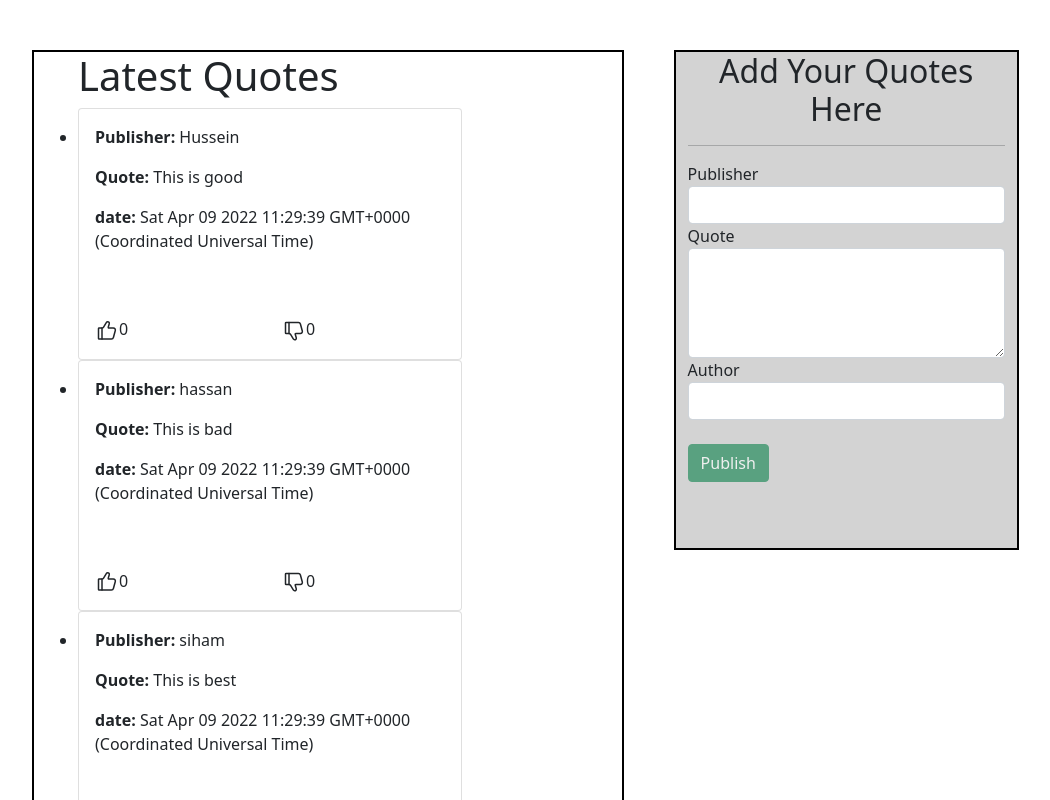
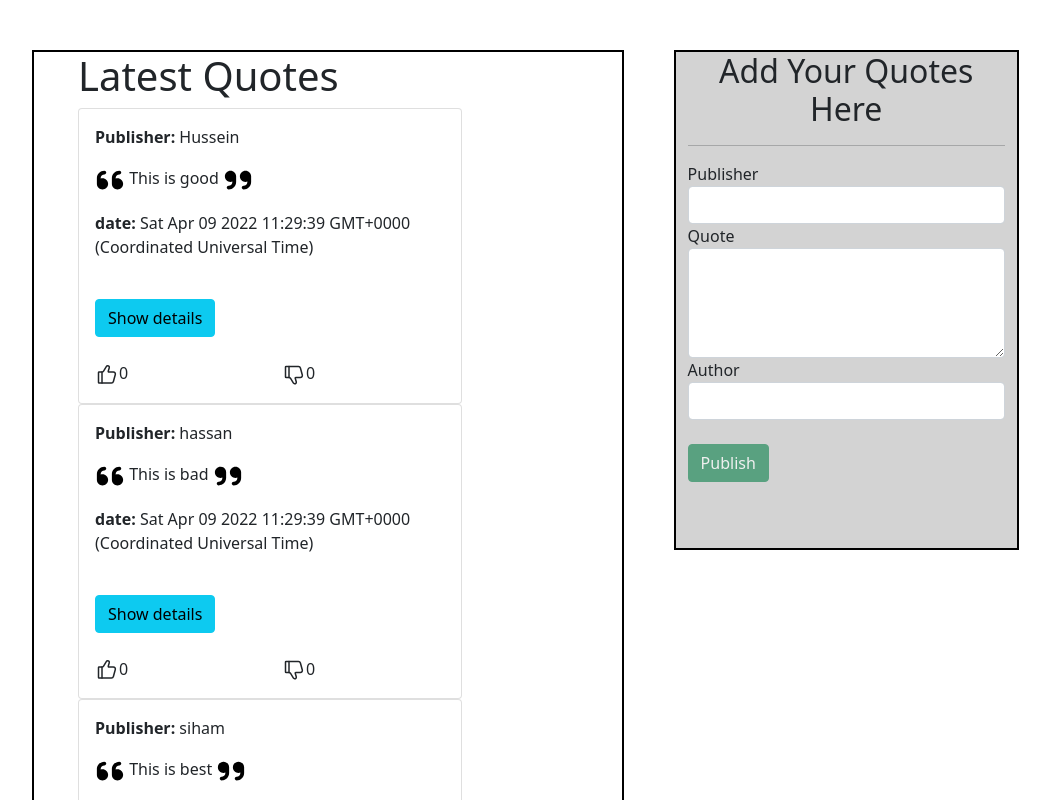
Before and after one commit to Hussein-omar-osman/quoteApp, an Angular app: page / in a window 1280 px wide. Shown: the top 800 px of the page, without its empty margins (32-1082 px from the left). Built offline with nearby package versions, Linux system fonts and the light colour scheme.

Commit message:
adding quotes svgs

```diff
--- a/src/app/quote/quote.component.css
+++ b/src/app/quote/quote.component.css
@@ -25,3 +25,12 @@
 .downvotes span {
   user-select: none;
 }
+
+.svgQuotes {
+  width: 30px;
+  height: 30px;
+}
+
+li {
+  list-style: none;
+}
--- a/src/app/quote/quote.component.html
+++ b/src/app/quote/quote.component.html
@@ -12,20 +12,40 @@
                     <strong>Publisher: </strong> {{ quote.publisher }}
                   </p>
                   <p class="card-text">
-                    <strong>Quote: </strong> {{ quote.content }}
+                    <svg
+                      class="svgQuotes"
+                      xmlns="http://www.w3.org/2000/svg"
+                      viewBox="0 0 448 512"
+                    >
+                      <!--! Font Awesome Pro 6.1.1 by @fontawesome - https://fontawesome.com License - https://fontawesome.com/license (Commercial License) Copyright 2022 Fonticons, Inc. -->
+                      <path
+                        d="M96 224C84.72 224 74.05 226.3 64 229.9V224c0-35.3 28.7-64 64-64c17.67 0 32-14.33 32-32S145.7 96 128 96C57.42 96 0 153.4 0 224v96c0 53.02 42.98 96 96 96s96-42.98 96-96S149 224 96 224zM352 224c-11.28 0-21.95 2.305-32 5.879V224c0-35.3 28.7-64 64-64c17.67 0 32-14.33 32-32s-14.33-32-32-32c-70.58 0-128 57.42-128 128v96c0 53.02 42.98 96 96 96s96-42.98 96-96S405 224 352 224z"
+                      />
+                    </svg>
+                    {{ quote.content }}
+                    <svg
+                      class="svgQuotes"
+                      xmlns="http://www.w3.org/2000/svg"
+                      viewBox="0 0 448 512"
+                    >
+                      <!--! Font Awesome Pro 6.1.1 by @fontawesome - https://fontawesome.com License - https://fontawesome.com/license (Commercial License) Copyright 2022 Fonticons, Inc. -->
+                      <path
+                        d="M96 96C42.98 96 0 138.1 0 192s42.98 96 96 96c11.28 0 21.95-2.305 32-5.879V288c0 35.3-28.7 64-64 64c-17.67 0-32 14.33-32 32s14.33 32 32 32c70.58 0 128-57.42 128-128V192C192 138.1 149 96 96 96zM448 192c0-53.02-42.98-96-96-96s-96 42.98-96 96s42.98 96 96 96c11.28 0 21.95-2.305 32-5.879V288c0 35.3-28.7 64-64 64c-17.67 0-32 14.33-32 32s14.33 32 32 32c70.58 0 128-57.42 128-128V192z"
+                      />
+                    </svg>
                   </p>
                   <p class="card-text">
                     <strong>date: </strong> {{ quote.datePublished }}
                   </p>
-                  <!-- <app-quote-details
+                  <app-quote-details
                     *ngIf="quote.showDescription"
                     (delete)="clearQuote($event, i)"
                     [quote]="quote"
                   ></app-quote-details
-                  ><br /> -->
-                  <!-- <button (click)="toggleDetails(i)" class="btn btn-info">
-                    More details
-                  </button> -->
+                  ><br />
+                  <button (click)="toggleDetails(i)" class="btn btn-info">
+                    Show details
+                  </button>
                   <br /><br />
                   <div class="row">
                     <div class="col-md-6 upvotes" (click)="addUpvote(i)">
--- a/src/app/quote/quote.component.ts
+++ b/src/app/quote/quote.component.ts
@@ -30,6 +30,11 @@ export class QuoteComponent implements OnInit {
     this.allQuotes.unshift(quote);
   }
 
+  toggleDetails(index: number) {
+    this.allQuotes[index].showDescription =
+      !this.allQuotes[index].showDescription;
+  }
+
   constructor() {}
 
   ngOnInit(): void {}
```
